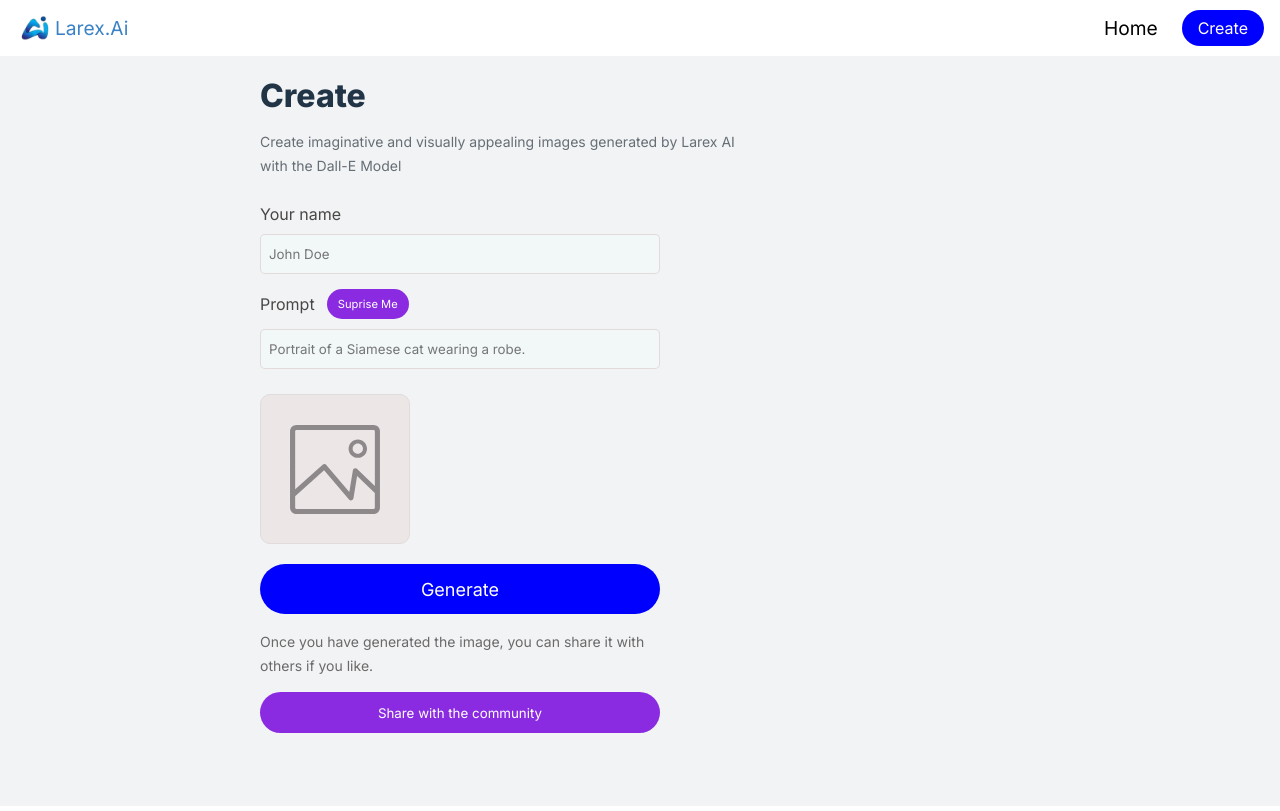
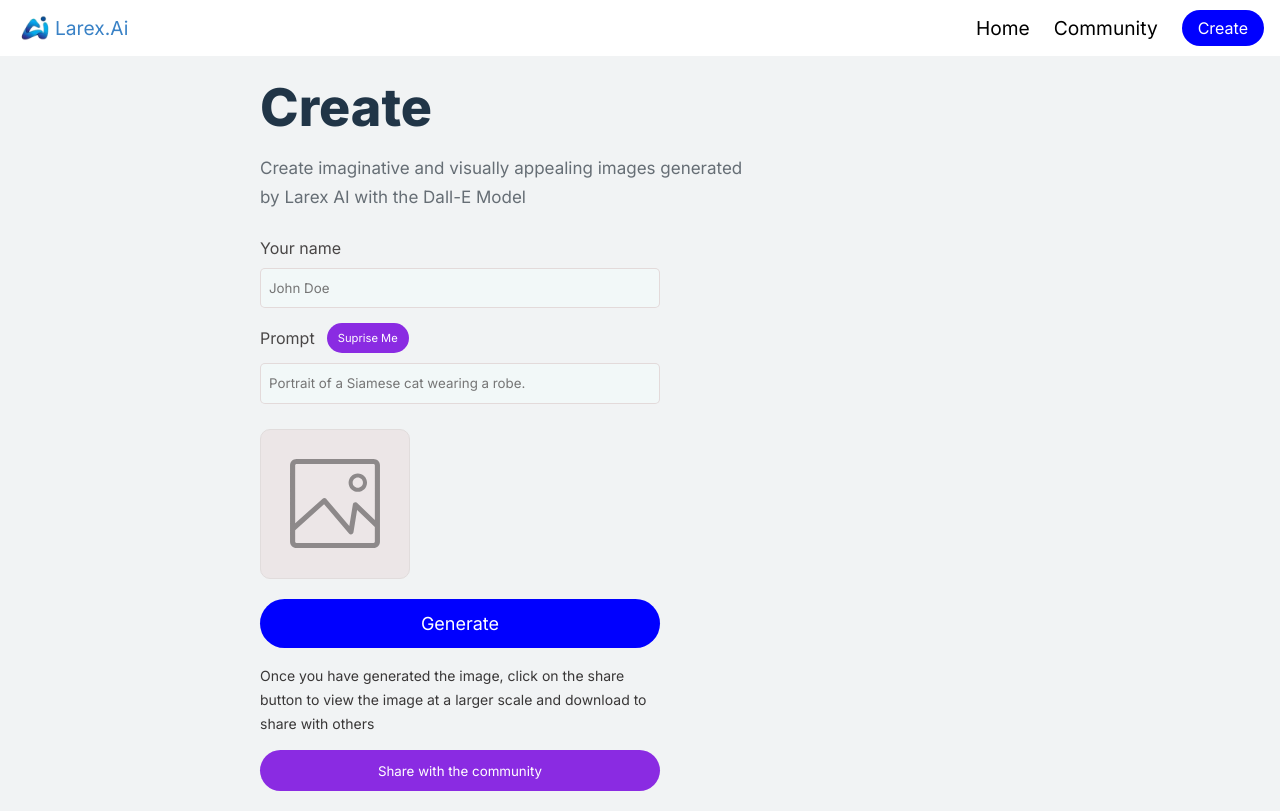
Before and after one commit to AdejumoOlanrewaju/Larex-ai, a React (Vite) app in the folder client/larex.ai/: page /createPosts in a window 1280 px wide. Built offline with nearby package versions, Linux system fonts and the light colour scheme.

Commit message:
larex-ai is in development

```diff
--- a/client/larex.ai/src/Navbar.jsx
+++ b/client/larex.ai/src/Navbar.jsx
@@ -10,7 +10,7 @@ export default function (){
       </Link>
       <ul className = "links-container">
         <li><Link className = "links" to = "/">Home</Link></li>
-        {/* <li><Link className = "links" to = "/community"> Community</Link></li> */}
+        <li><Link className = "links" to = "/community"> Community</Link></li>
         <li><Link className = "links create-btn" to = "/createPosts">Create</Link></li>
       </ul>
     </nav>
--- a/client/larex.ai/src/index.css
+++ b/client/larex.ai/src/index.css
@@ -93,6 +93,30 @@ nav{
 main{
   background-color: #cad1d645;
   min-height : calc(100vh - 50px)
+}
+
+.home{
+  scroll-snap-type: y mandatory;
+}
+
+.home-header,
+.home-main{
+  scroll-snap-align: center;
+}
+
+.home-header{
+  background-image : url("./assets/ai-bg.jpg");
+  height : 100vh;
+  background-size: cover;
+  background-repeat : no-repeat;
+  background-position : center;
+  background-color  : rgba(0,0,0,.5);
+  background-blend-mode: darken;
+}
+
+.home-main{
+  background-color :rgb(60, 44, 181);
+  height : 100vh
 }
 
 .community-section{
@@ -316,7 +340,7 @@ main{
 
 .share-text{
   font-size : 14px;
-  color : rgb(107, 105, 105)
+  color : rgb(57 55 55);
 }
 
 .share-btn{
@@ -453,6 +477,23 @@ main{
     grid-column: span 2;
     grid-row: span 2;
   }
+
+  .section-head {
+    font-weight: 800;
+    font-size: 52px;
+}
+
+.section-text {
+    font-size: 17px;
+    color: #666e75;
+    max-width: 500px;
+    margin-top: 15px;
+    margin-bottom: 0px;
+}
+
+.form-container{
+    margin-top : 0;
+}
 }
 
 @media (prefers-color-scheme: light) {
--- a/client/larex.ai/src/pages/Community.jsx
+++ b/client/larex.ai/src/pages/Community.jsx
@@ -58,7 +58,6 @@ export default function Community (){
         const searchResults = allPosts.filter((item) => {
          return item.name.toLowerCase().includes(searchText.toLowerCase()) || item.prompt.toLowerCase().includes(searchText.toLowerCase())
         })
-        console.log(searchResults)
            setSearchedResults(searchResults)
       }, 500)
     )
--- a/client/larex.ai/src/pages/Createposts.jsx
+++ b/client/larex.ai/src/pages/Createposts.jsx
@@ -70,8 +70,8 @@ export default function Createposts (){
           if(response.ok){
             navigate('/')
           }
-          console.log(form)
-          console.log(response)
+          // console.log(form)
+          // console.log(response)
       }catch(error){
         alert(error)
 
@@ -142,7 +142,7 @@ export default function Createposts (){
           </div>
 
           <div className = "share-container">
-            <p className = "share-text">Once you have generated the image, you can share it with others if you like.</p>
+            <p className = "share-text">Once you have generated the image, click on the share button to view the image at a larger scale and download to share with others</p>
             <button type = "submit"
                       onClick = {handleSubmit}
                     className = "share-btn">{
--- a/client/larex.ai/src/pages/Home.jsx
+++ b/client/larex.ai/src/pages/Home.jsx
@@ -1,7 +1,14 @@
 export default function Home(){
   return (
     <div className="home">
+      <header className = "home-header">
+        <div></div>
+        <div></div>
+      </header>
 
+      <main className = "home-main">
+
+      </main>
     </div>
   )
 }
```
Also changed, not shown: 1 other file (tests, documents, lock files or other folders).
